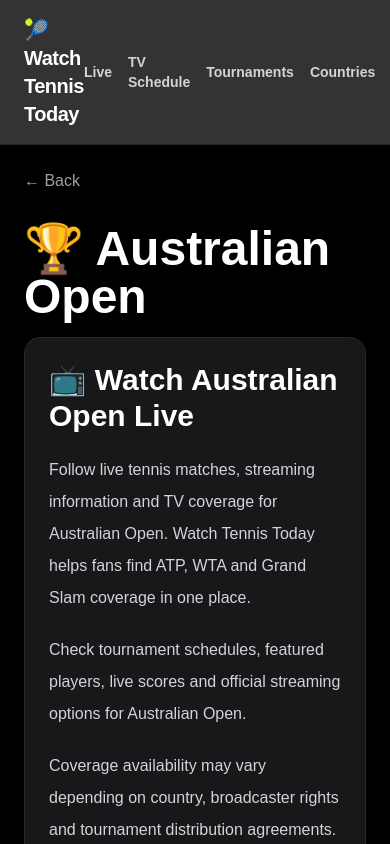
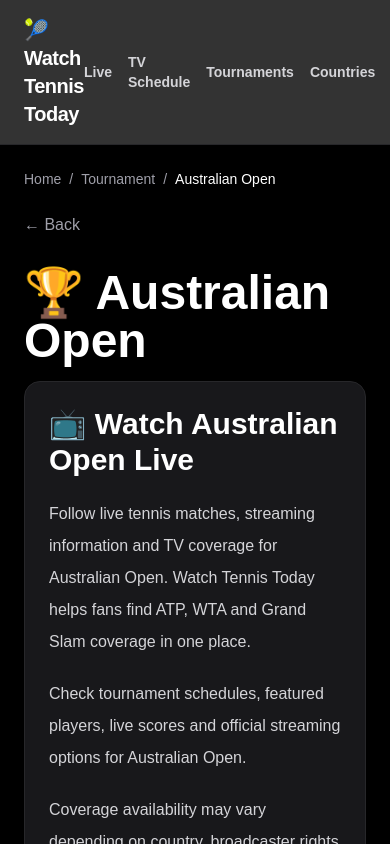
Before and after one commit to 8dqqd57hyh-rgb/watch-tennis-today, a Next.js app: page /tournament/australian-open in a window 390 px wide. Shown: the top 844 px of the page. Built offline with nearby package versions, Linux system fonts and the light colour scheme; no server answers.

Commit message:
improve sitemap for live tennis seo

```diff
--- a/app/player/[slug]/page.tsx
+++ b/app/player/[slug]/page.tsx
@@ -193,6 +193,26 @@ export default async function PlayerPage({
 
   return (
     <main className="max-w-4xl mx-auto p-4">
+        <nav className="text-sm text-zinc-400 mb-6 flex flex-wrap gap-2">
+  <a href="/" className="hover:text-white">
+    Home
+  </a>
+
+  <span>/</span>
+
+  <a
+    href="/live-tennis"
+    className="hover:text-white"
+  >
+    Players
+  </a>
+
+  <span>/</span>
+
+  <span className="text-white">
+    {playerName}
+  </span>
+</nav>
       <h1 className="text-3xl font-bold mb-6">
         {playerName} Live Matches &
         Streaming
@@ -424,6 +444,39 @@ export default async function PlayerPage({
           Follow upcoming matches and watch tennis online on Watch Tennis Today.
         </p>
       </section>
+      <script
+  type="application/ld+json"
+  dangerouslySetInnerHTML={{
+    __html: JSON.stringify({
+      "@context": "https://schema.org",
+
+      "@type": "BreadcrumbList",
+
+      itemListElement: [
+        {
+          "@type": "ListItem",
+          position: 1,
+          name: "Home",
+          item: "https://watchtennistoday.com",
+        },
+
+        {
+          "@type": "ListItem",
+          position: 2,
+          name: "Players",
+          item: "https://watchtennistoday.com/live-tennis",
+        },
+
+        {
+          "@type": "ListItem",
+          position: 3,
+          name: playerName,
+          item: `https://watchtennistoday.com/player/${slug}`,
+        },
+      ],
+    }),
+  }}
+/>
     </main>
   );
 }
--- a/app/tournament/[slug]/page.tsx
+++ b/app/tournament/[slug]/page.tsx
@@ -70,6 +70,7 @@ export async function generateMetadata({
   params: Promise<{ slug: string }>;
 }) {
   const { slug } = await params;
+
   const tournament = readableTournament(slug);
 
   return {
@@ -89,7 +90,40 @@ export default async function TournamentPage({
   const { slug } = await params;
 
   const tournamentName = readableTournament(slug);
+
   const matches = await getMatches();
+
+  const relatedTournaments = [
+    {
+      name: "French Open",
+      slug: "french-open",
+    },
+
+    {
+      name: "Wimbledon",
+      slug: "wimbledon",
+    },
+
+    {
+      name: "US Open",
+      slug: "us-open",
+    },
+
+    {
+      name: "Australian Open",
+      slug: "australian-open",
+    },
+
+    {
+      name: "Madrid Open",
+      slug: "madrid",
+    },
+
+    {
+      name: "Monte Carlo Masters",
+      slug: "monte-carlo",
+    },
+  ].filter((tournament) => tournament.slug !== slug);
 
   const tournamentMatches = matches.filter((match) => {
     const matchTournamentSlug = slugify(match.tournament);
@@ -121,6 +155,28 @@ export default async function TournamentPage({
   return (
     <main className="min-h-screen bg-black text-white p-6 md:p-10">
       <div className="max-w-5xl mx-auto">
+
+        <nav className="text-sm text-zinc-400 mb-6 flex flex-wrap gap-2">
+          <a href="/" className="hover:text-white">
+            Home
+          </a>
+
+          <span>/</span>
+
+          <a
+            href="/tournament"
+            className="hover:text-white"
+          >
+            Tournament
+          </a>
+
+          <span>/</span>
+
+          <span className="text-white">
+            {tournamentName}
+          </span>
+        </nav>
+
         <a href="/" className="text-zinc-400 hover:text-white">
           ← Back
         </a>
@@ -202,6 +258,7 @@ export default async function TournamentPage({
             </a>
           </div>
         </section>
+
         <section className="bg-zinc-900 border border-zinc-800 rounded-3xl p-6 mb-8">
           <h2 className="text-3xl font-black mb-4">
             🔔 Get notified about {tournamentName}
@@ -244,6 +301,7 @@ export default async function TournamentPage({
             </button>
           </form>
         </section>
+
         <section className="space-y-6">
           <h2 className="text-3xl font-black">
             {tournamentName} Matches
@@ -257,8 +315,7 @@ export default async function TournamentPage({
 
               <p className="text-zinc-400 mb-5">
                 There are no current matches listed for {tournamentName}. Check
-                the live tennis schedule for today&apos;s ATP, WTA and
-                Challenger matches.
+                the live tennis schedule for today&apos;s ATP, WTA and Challenger matches.
               </p>
 
               <a
@@ -287,7 +344,9 @@ export default async function TournamentPage({
                   </span>
                 )}
 
-                <span className="text-zinc-400">{match.category}</span>
+                <span className="text-zinc-400">
+                  {match.category}
+                </span>
               </div>
 
               <h3 className="text-3xl font-black mb-3">
@@ -298,15 +357,44 @@ export default async function TournamentPage({
                 {match.player2}
               </h3>
 
-              <p className="text-zinc-400 mb-3">{match.tournament}</p>
+              <p className="text-zinc-400 mb-3">
+                {match.tournament}
+              </p>
 
               <p className="mb-6">
                 {new Date(match.startTime).toLocaleString()}
               </p>
-
-
             </a>
           ))}
+        </section>
+
+        <section className="mt-12">
+          <h2 className="text-3xl font-black mb-5">
+            🏆 Related Tennis Tournaments
+          </h2>
+
+          <p className="text-zinc-400 mb-6 max-w-3xl">
+            Explore more ATP, WTA and Grand Slam tennis tournaments,
+            live schedules and streaming coverage.
+          </p>
+
+          <div className="grid grid-cols-1 md:grid-cols-2 xl:grid-cols-3 gap-4">
+            {relatedTournaments.map((tournament) => (
+              <a
+                key={tournament.slug}
+                href={`/tournament/${tournament.slug}`}
+                className="bg-zinc-900 border border-zinc-800 rounded-3xl p-5 hover:border-green-500 transition-all"
+              >
+                <h3 className="text-2xl font-black mb-3">
+                  {tournament.name}
+                </h3>
+
+                <p className="text-zinc-400">
+                  Live matches, TV schedule and streaming information.
+                </p>
+              </a>
+            ))}
+          </div>
         </section>
 
         <section className="mt-10 bg-zinc-900 border border-zinc-800 rounded-3xl p-6">
@@ -338,6 +426,7 @@ export default async function TournamentPage({
           </div>
         </section>
       </div>
+
       <script
         type="application/ld+json"
         dangerouslySetInnerHTML={{
@@ -386,6 +475,40 @@ export default async function TournamentPage({
           }),
         }}
       />
+
+      <script
+        type="application/ld+json"
+        dangerouslySetInnerHTML={{
+          __html: JSON.stringify({
+            "@context": "https://schema.org",
+
+            "@type": "BreadcrumbList",
+
+            itemListElement: [
+              {
+                "@type": "ListItem",
+                position: 1,
+                name: "Home",
+                item: "https://watchtennistoday.com",
+              },
+
+              {
+                "@type": "ListItem",
+                position: 2,
+                name: "Tournament",
+                item: "https://watchtennistoday.com/tournament",
+              },
+
+              {
+                "@type": "ListItem",
+                position: 3,
+                name: tournamentName,
+                item: `https://watchtennistoday.com/tournament/${slug}`,
+              },
+            ],
+          }),
+        }}
+      />
     </main>
   );
 }
```
Lines whose indentation alone changed are shown as unchanged.
